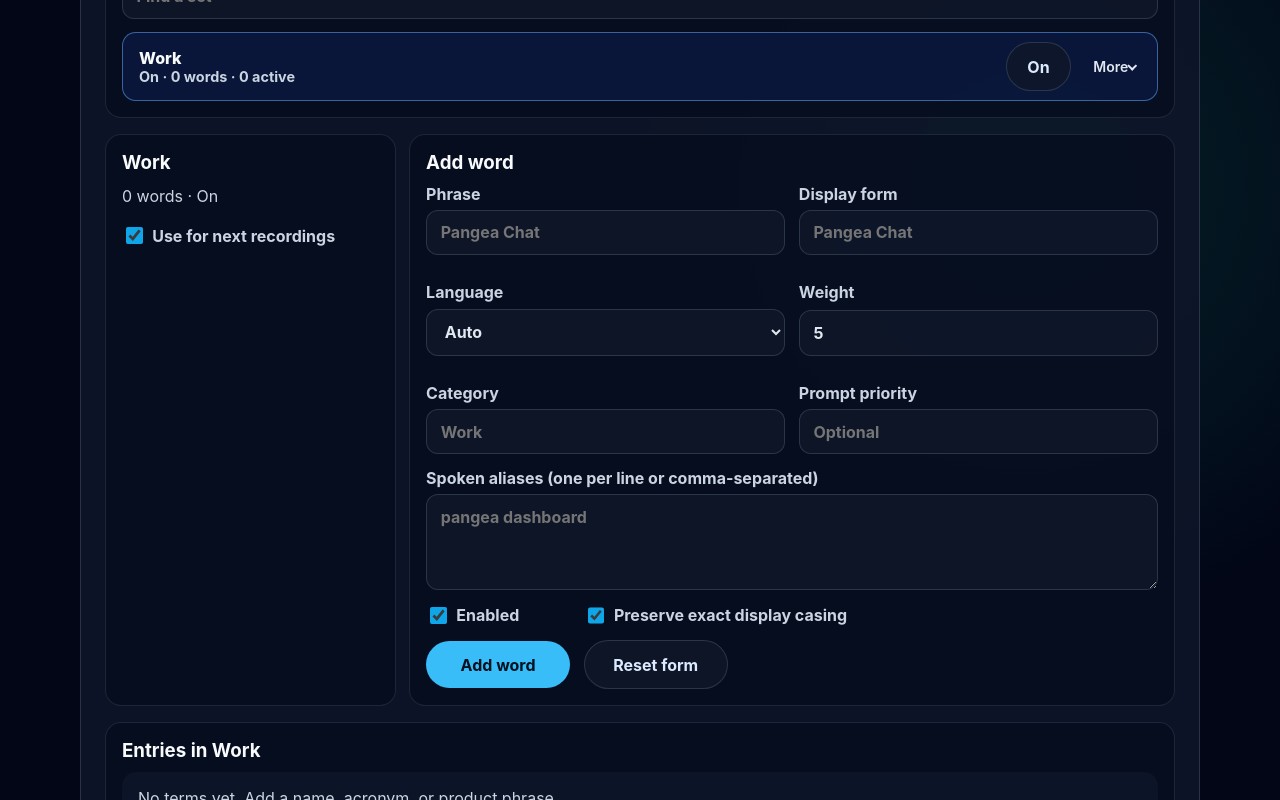
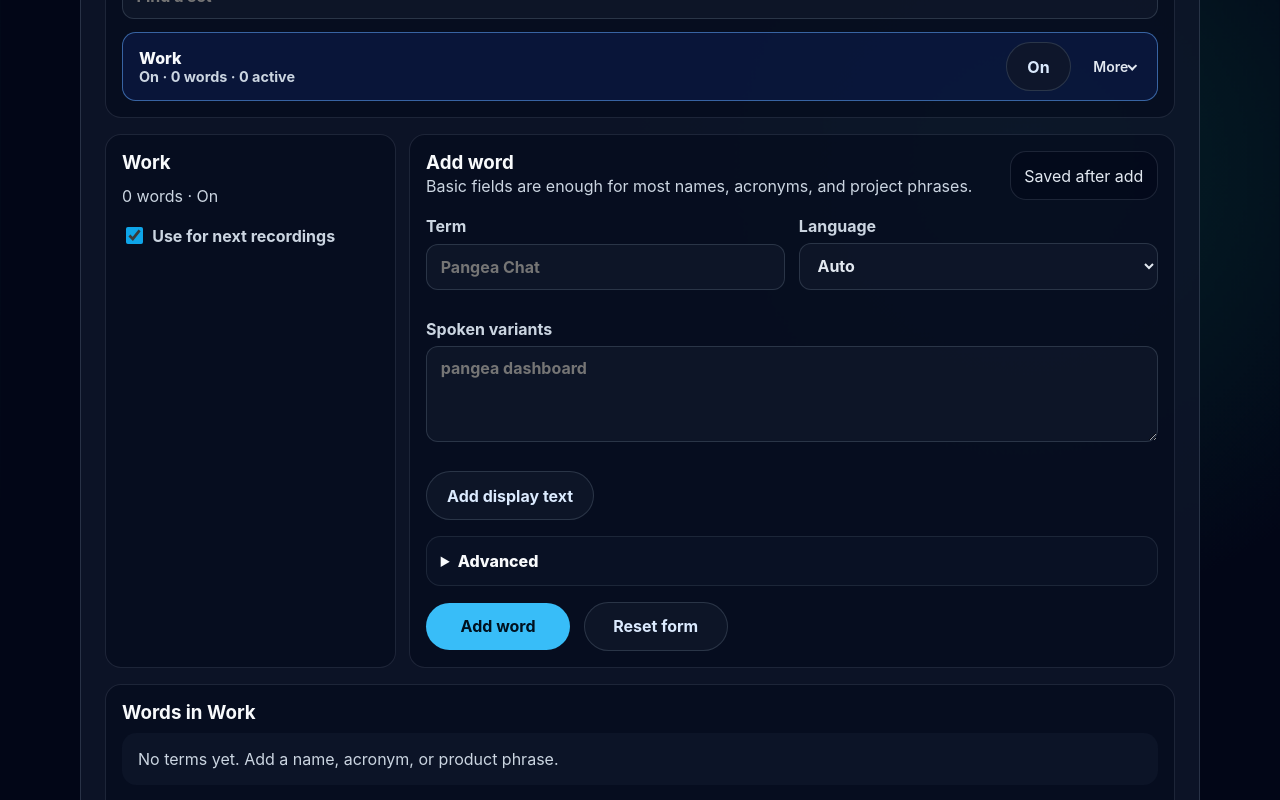
Before and after one commit to WilsonLe/speech, a React (Vite) app in the folder apps/web/: page / in a window 1280 px wide. Shown: the part 1180-1980 px from the top of the page. Built offline with nearby package versions, Linux system fonts and the light colour scheme.

Commit message:
Redesign vocabulary editor advanced disclosure (#282)
Closes #234

```diff
--- a/apps/web/src/app/VocabularyPanel.tsx
+++ b/apps/web/src/app/VocabularyPanel.tsx
@@ -44,6 +44,7 @@
   const [snapshot, setSnapshot] = useState(() => createDefaultVocabularyStore());
   const [selectedSetId, setSelectedSetId] = useState('set-work');
   const [draft, setDraft] = useState<VocabularyEntryDraft>(emptyDraft);
+  const [displayFormOpen, setDisplayFormOpen] = useState(false);
   const [newSetName, setNewSetName] = useState('');
   const [setSearch, setSetSearch] = useState('');
   const [importFormat, setImportFormat] = useState<'json' | 'csv'>('json');
@@ -133,7 +134,10 @@
     if (selectedSet === undefined) return;
     const result = upsertVocabularyEntry(snapshot, selectedSet.id, draft);
     applyResult(result);
-    if (result.ok) setDraft(emptyDraft);
+    if (result.ok) {
+      setDraft(emptyDraft);
+      setDisplayFormOpen(false);
+    }
   }
 
   function editEntry(entry: VocabularyEntryV1) {
@@ -149,6 +153,7 @@
       exactCase: entry.exactCase,
       promptPriority: entry.promptPriority?.toString() ?? '',
     });
+    setDisplayFormOpen(entry.displayForm !== entry.phrase);
     setStatusMessage(`Editing vocabulary entry “${entry.displayForm}”.`);
   }
 
@@ -195,6 +200,31 @@
   function openSet(setId: string) {
     setSelectedSetId(setId);
     setDraft(emptyDraft);
+    setDisplayFormOpen(false);
+  }
+
+  function resetEntryDraft() {
+    setDraft(emptyDraft);
+    setDisplayFormOpen(false);
+  }
+
+  function confirmDeleteSet(setId: string, displayName: string, entryCount: number) {
+    const confirmed = window.confirm(
+      `Delete “${displayName}”? ${entryCount.toString()} words will stop applying to future recordings and local enrollment prompts. Exports made later will not include this set.`,
+    );
+    if (!confirmed) return;
+    applyResult(deleteVocabularySet(snapshot, setId));
+    resetEntryDraft();
+  }
+
+  function confirmDeleteEntry(entry: VocabularyEntryV1) {
+    if (selectedSet === undefined) return;
+    const confirmed = window.confirm(
+      `Delete “${entry.displayForm}”? It will stop applying to future recordings and local enrollment prompts.`,
+    );
+    if (!confirmed) return;
+    applyResult(deleteVocabularyEntry(snapshot, selectedSet.id, entry.id));
+    if (draft.id === entry.id) resetEntryDraft();
   }
 
   function importVocabulary() {
@@ -300,10 +330,7 @@
                   label: 'Delete…',
                   destructive: true,
                   disabled: snapshot.sets.length <= 1,
-                  onSelect: () => {
-                    applyResult(deleteVocabularySet(snapshot, set.id));
-                    setDraft(emptyDraft);
-                  },
+                  onSelect: () => confirmDeleteSet(set.id, set.displayName, set.entries.length),
                 },
               ];
 
@@ -385,29 +412,29 @@
           )}
         </article>
 
-        <article className="vocabulary-card" aria-labelledby="vocabulary-entry-form-title">
+        <article
+          className="vocabulary-card vocabulary-entry-editor"
+          aria-labelledby="vocabulary-entry-form-title"
+        >
+          <div className="vocabulary-entry-editor__heading">
+            <div>
               <h3 id="vocabulary-entry-form-title">{draft.id ? 'Edit word' : 'Add word'}</h3>
-          <div className="vocabulary-form-grid">
+              <p>Basic fields are enough for most names, acronyms, and project phrases.</p>
+            </div>
+            <span className="status-pill" data-tone="neutral">
+              Saved after {draft.id ? 'update' : 'add'}
+            </span>
+          </div>
+
+          <div className="vocabulary-form-grid vocabulary-form-grid--basic">
             <label htmlFor="vocabulary-phrase">
-              Phrase
+              Term
               <input
                 id="vocabulary-phrase"
                 value={draft.phrase}
                 onChange={(event) => {
                   const { value } = event.currentTarget;
                   setDraft((current) => ({ ...current, phrase: value }));
-                }}
-                placeholder="Pangea Chat"
-              />
-            </label>
-            <label htmlFor="vocabulary-display-form">
-              Display form
-              <input
-                id="vocabulary-display-form"
-                value={draft.displayForm}
-                onChange={(event) => {
-                  const { value } = event.currentTarget;
-                  setDraft((current) => ({ ...current, displayForm: value }));
                 }}
                 placeholder="Pangea Chat"
               />
@@ -431,8 +458,75 @@
                 <option value="mixed">Mixed/code-switch</option>
               </select>
             </label>
+          </div>
+
+          <label htmlFor="vocabulary-aliases">
+            Spoken variants
+            <textarea
+              id="vocabulary-aliases"
+              value={draft.spokenAliasesText}
+              onChange={(event) => {
+                const { value } = event.currentTarget;
+                setDraft((current) => ({
+                  ...current,
+                  spokenAliasesText: value,
+                }));
+              }}
+              placeholder="pangea dashboard"
+            />
+          </label>
+
+          {displayFormOpen ? (
+            <div className="vocabulary-display-row">
+              <label htmlFor="vocabulary-display-form">
+                Display as
+                <input
+                  id="vocabulary-display-form"
+                  value={draft.displayForm}
+                  onChange={(event) => {
+                    const { value } = event.currentTarget;
+                    setDraft((current) => ({ ...current, displayForm: value }));
+                  }}
+                  placeholder={draft.phrase || 'Pangea Chat'}
+                />
+              </label>
+              <button
+                type="button"
+                className="secondary"
+                onClick={() => {
+                  setDraft((current) => ({ ...current, displayForm: '' }));
+                  setDisplayFormOpen(false);
+                }}
+              >
+                Use term text
+              </button>
+            </div>
+          ) : (
+            <button
+              type="button"
+              className="secondary vocabulary-inline-action"
+              onClick={() => {
+                setDraft((current) => ({
+                  ...current,
+                  displayForm: current.displayForm || current.phrase,
+                }));
+                setDisplayFormOpen(true);
+              }}
+            >
+              Add display text
+            </button>
+          )}
+
+          <details className="vocabulary-advanced-editor">
+            <summary>Advanced</summary>
+            <div className="vocabulary-advanced-content">
+              <p className="status-message">
+                Optional controls for stronger vocabulary biasing, enrollment prompts, and local
+                diagnostics.
+              </p>
+              <div className="vocabulary-form-grid">
                 <label htmlFor="vocabulary-weight">
-              Weight
+                  Steering strength
                   <input
                     id="vocabulary-weight"
                     type="number"
@@ -473,22 +567,7 @@
                   />
                 </label>
               </div>
-          <label htmlFor="vocabulary-aliases">
-            Spoken aliases (one per line or comma-separated)
-            <textarea
-              id="vocabulary-aliases"
-              value={draft.spokenAliasesText}
-              onChange={(event) => {
-                const { value } = event.currentTarget;
-                setDraft((current) => ({
-                  ...current,
-                  spokenAliasesText: value,
-                }));
-              }}
-              placeholder="pangea dashboard"
-            />
-          </label>
-          <div className="vocabulary-checkbox-row">
+              <div className="vocabulary-checkbox-row vocabulary-checkbox-row--advanced">
                 <label>
                   <input
                     type="checkbox"
@@ -498,7 +577,7 @@
                       setDraft((current) => ({ ...current, enabled: checked }));
                     }}
                   />
-              Enabled
+                  Include this word in recordings and enrollment prompts
                 </label>
                 <label>
                   <input
@@ -509,14 +588,63 @@
                       setDraft((current) => ({ ...current, exactCase: checked }));
                     }}
                   />
-              Preserve exact display casing
+                  Match display casing exactly
                 </label>
               </div>
+              <section
+                className="vocabulary-advanced-panel"
+                aria-labelledby="vocabulary-prompt-preview-title"
+              >
+                <h4 id="vocabulary-prompt-preview-title">Enrollment prompt preview</h4>
+                {customPromptPreview.prompts.length > 0 ? (
+                  <div
+                    className="vocabulary-entry-list"
+                    aria-label="Custom vocabulary prompt preview"
+                  >
+                    {customPromptPreview.prompts.map((prompt) => (
+                      <article
+                        className="vocabulary-entry vocabulary-entry--compact"
+                        key={prompt.id}
+                      >
+                        <div>
+                          <h5>{prompt.text}</h5>
+                          <p>
+                            {languageLabels[prompt.customVocabulary.language]} word · prompt
+                            language {prompt.language} · {prompt.customVocabulary.voiceCondition} ·{' '}
+                            {prompt.customVocabulary.position}
+                          </p>
+                        </div>
+                      </article>
+                    ))}
+                  </div>
+                ) : (
+                  <p className="status-message">
+                    Add enabled words to preview local enrollment prompts.
+                  </p>
+                )}
+                <p className="status-message">
+                  Selected words: {customPromptPreview.selectedEntryIds.length}. Skipped words:{' '}
+                  {customPromptPreview.skippedEntryIds.length}. {customPromptPreview.warnings[0]}
+                </p>
+              </section>
+              <section
+                className="vocabulary-advanced-panel"
+                aria-labelledby="vocabulary-diagnostics-title"
+              >
+                <h4 id="vocabulary-diagnostics-title">Diagnostics</h4>
+                <p className="status-message">{storeValidation}</p>
+                <p className="status-message">
+                  Token checks run locally when the recognizer prepares vocabulary for a recording.
+                </p>
+              </section>
+            </div>
+          </details>
+
           <div className="vocabulary-actions">
             <button type="button" onClick={submitEntry} disabled={selectedSet === undefined}>
               {draft.id ? 'Update word' : 'Add word'}
             </button>
-            <button type="button" className="secondary" onClick={() => setDraft(emptyDraft)}>
+            <button type="button" className="secondary" onClick={resetEntryDraft}>
               Reset form
             </button>
           </div>
@@ -524,7 +652,7 @@
       </div>
 
       <article className="vocabulary-card" aria-labelledby="vocabulary-entry-list-title">
-        <h3 id="vocabulary-entry-list-title">Entries in {selectedSet?.displayName ?? 'set'}</h3>
+        <h3 id="vocabulary-entry-list-title">Words in {selectedSet?.displayName ?? 'set'}</h3>
         {selectedSet !== undefined && selectedSet.entries.length > 0 ? (
           <div className="vocabulary-entry-list">
             {selectedSet.entries.map((entry) => (
@@ -536,8 +664,7 @@
                 <div>
                   <h4>{entry.displayForm}</h4>
                   <p>
-                    {languageLabels[entry.language]} · weight {entry.weight} ·{' '}
-                    {entry.enabled ? 'enabled' : 'disabled'}
+                    {languageLabels[entry.language]} · {entry.enabled ? 'On' : 'Off'}
                   </p>
                   <p>
                     {entry.spokenAliases.length > 0
@@ -563,11 +690,9 @@
                   <button
                     type="button"
                     className="secondary danger"
-                    onClick={() =>
-                      applyResult(deleteVocabularyEntry(snapshot, selectedSet.id, entry.id))
-                    }
+                    onClick={() => confirmDeleteEntry(entry)}
                   >
-                    Delete
+                    Delete…
                   </button>
                 </div>
               </article>
@@ -577,32 +702,6 @@
           <p className="status-message">No terms yet. Add a name, acronym, or product phrase.</p>
         )}
       </article>
-
-      <details className="vocabulary-card vocabulary-details">
-        <summary>Enrollment prompts</summary>
-        {customPromptPreview.prompts.length > 0 ? (
-          <div className="vocabulary-entry-list" aria-label="Custom vocabulary prompt preview">
-            {customPromptPreview.prompts.map((prompt) => (
-              <article className="vocabulary-entry" key={prompt.id}>
-                <div>
-                  <h4>{prompt.text}</h4>
-                  <p>
-                    {languageLabels[prompt.customVocabulary.language]} term · prompt language{' '}
-                    {prompt.language} · {prompt.customVocabulary.voiceCondition} ·{' '}
-                    {prompt.customVocabulary.position}
-                  </p>
-                </div>
-              </article>
-            ))}
-          </div>
-        ) : (
-          <p className="status-message">Add enabled words to preview local enrollment prompts.</p>
-        )}
-        <p className="status-message">
-          Selected entries: {customPromptPreview.selectedEntryIds.length}. Skipped entries:{' '}
-          {customPromptPreview.skippedEntryIds.length}. {customPromptPreview.warnings[0]}
-        </p>
-      </details>
 
       <details
         className="vocabulary-card vocabulary-details"
@@ -673,9 +772,6 @@
       <p className="status-message" aria-live="polite">
         {statusMessage}
       </p>
-      <p className="status-message" aria-live="polite">
-        {storeValidation}
-      </p>
     </section>
   );
 }
--- a/apps/web/src/styles/global.css
+++ b/apps/web/src/styles/global.css
@@ -1398,19 +1398,84 @@
   margin-top: 0.75rem;
 }
 
+.vocabulary-entry-editor {
+  display: grid;
+  gap: 1rem;
+}
+
+.vocabulary-entry-editor__heading {
+  display: flex;
+  gap: 1rem;
+  align-items: start;
+  justify-content: space-between;
+}
+
+.vocabulary-entry-editor__heading h3,
+.vocabulary-entry-editor__heading p {
+  margin: 0;
+}
+
+.vocabulary-form-grid--basic {
+  grid-template-columns: minmax(0, 1.35fr) minmax(10rem, 0.65fr);
+}
+
+.vocabulary-inline-action {
+  width: max-content;
+  max-width: 100%;
+}
+
+.vocabulary-display-row {
+  display: grid;
+  grid-template-columns: minmax(0, 1fr) auto;
+  gap: 0.75rem;
+  align-items: end;
+}
+
+.vocabulary-advanced-editor,
+.vocabulary-details {
+  border: 1px solid rgba(148, 163, 184, 0.14);
+  border-radius: 0.9rem;
+  padding: 0.85rem;
+  background: rgba(15, 23, 42, 0.45);
+}
+
+.vocabulary-advanced-editor > summary,
 .vocabulary-details > summary {
   cursor: pointer;
   color: #f8fafc;
   font-weight: 800;
 }
 
+.vocabulary-advanced-editor > summary:focus-visible,
 .vocabulary-details > summary:focus-visible {
   outline: var(--speech-focus-ring-width) solid var(--speech-focus-ring-color);
   outline-offset: var(--speech-focus-ring-offset);
 }
 
+.vocabulary-advanced-editor[open] > summary,
 .vocabulary-details[open] > summary {
   margin-bottom: 1rem;
+}
+
+.vocabulary-advanced-content,
+.vocabulary-advanced-panel {
+  display: grid;
+  gap: 0.85rem;
+}
+
+.vocabulary-advanced-panel {
+  border-top: 1px solid rgba(148, 163, 184, 0.14);
+  padding-top: 0.85rem;
+}
+
+.vocabulary-advanced-panel h4,
+.vocabulary-advanced-panel h5 {
+  margin: 0;
+  color: #f8fafc;
+}
+
+.vocabulary-entry--compact {
+  grid-template-columns: 1fr;
 }
 
 .vocabulary-card input,
@@ -2015,6 +2080,8 @@
   .vocabulary-summary,
   .vocabulary-layout,
   .vocabulary-form-grid,
+  .vocabulary-form-grid--basic,
+  .vocabulary-display-row,
   .vocabulary-entry,
   .offline-grid,
   .model-card,
@@ -2065,6 +2132,10 @@
     width: 100%;
   }
 
+  .vocabulary-entry-editor__heading {
+    display: grid;
+  }
+
   .dictate-toolbar__field,
   .dictate-toolbar__link,
   .dictate-copy,
@@ -2084,6 +2155,8 @@
 
   .vocabulary-actions button,
   .vocabulary-entry-actions button,
+  .vocabulary-inline-action,
+  .vocabulary-display-row button,
   .vocabulary-set-row__toggle,
   .inline-form button,
   .model-card-actions button,
```
Also changed, not shown: 4 other files (tests, documents, lock files or other folders). Lines whose indentation alone changed are shown as unchanged.
